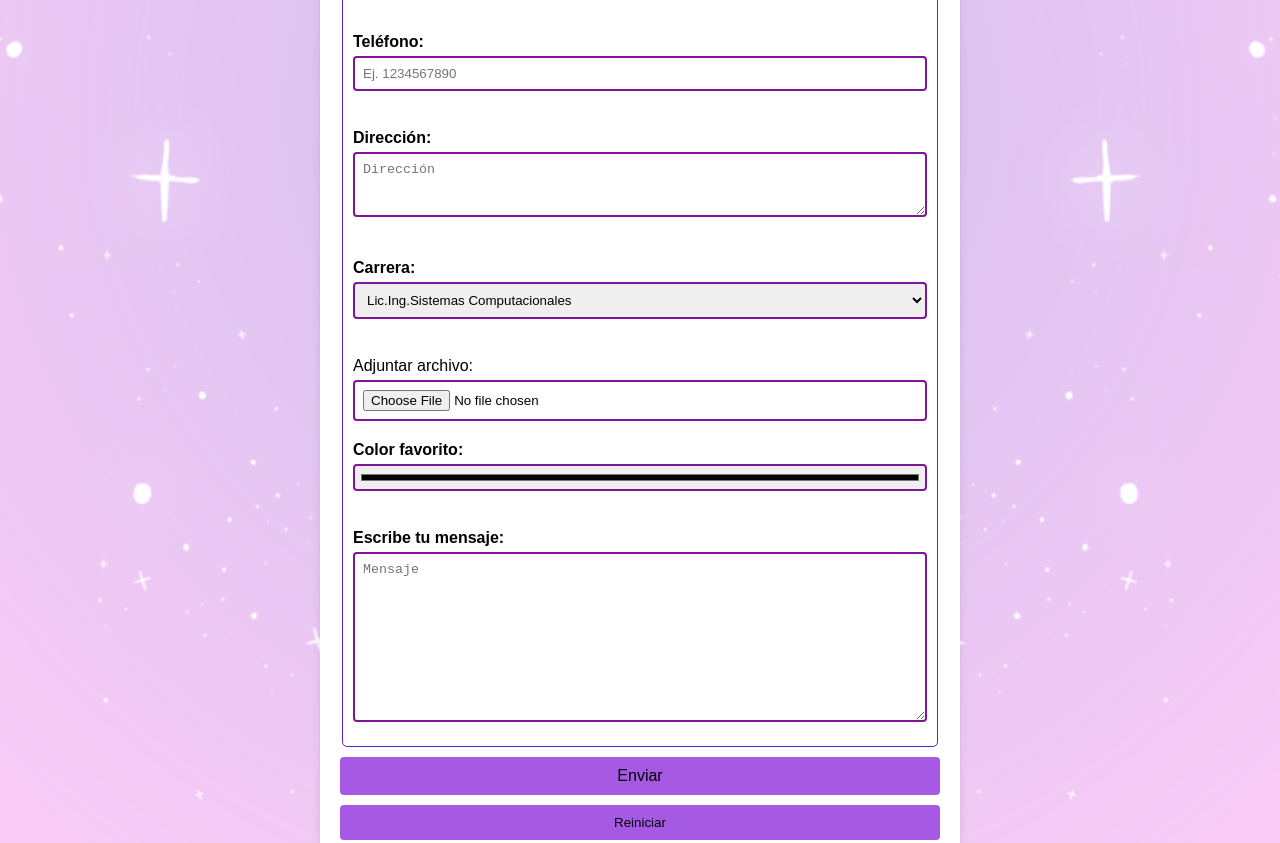
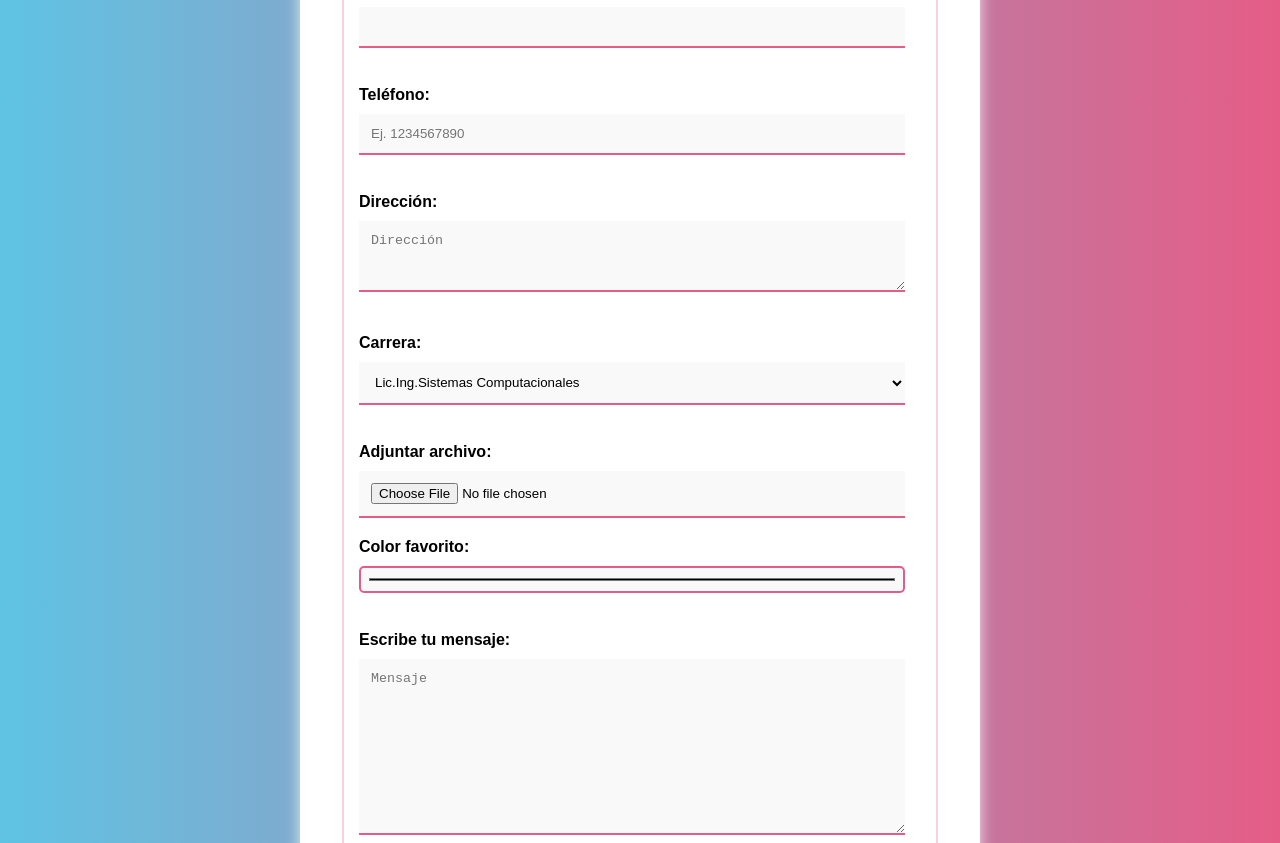
Before and after one commit to molotovich/Proyecto-Yessica, a plain HTML site: page html/Practica - copia.no10.html in a window 1280 px wide. Shown: the part 665-1508 px from the top of the page. Drawn offline with Linux system fonts and the light colour scheme.

Commit message:
Agregue mas estilo a mi formulario y otros cambios a la principal

```diff
--- a/css/estiloFormulario.css
+++ b/css/estiloFormulario.css
@@ -1,9 +1,8 @@
 body {
     font-family: Arial, sans-serif;
-    background-color:;
-    background-image: url('/Imagenes/Pink\ Purple\ Gradient\ Aesthetic\ Motivational\ Quote\ Desktop\ Wallpaper.png'); /* Reemplaza 'tu_imagen_de_fondo.jpg' con la ruta de tu imagen */
-    background-size: cover;
-    background-position: center;
+    background: #E55D87;
+    background: -webkit-linear-gradient(to right, #5FC3E4, #E55D87);
+    background: linear-gradient(to right, #5FC3E4, #E55D87);
     margin: 0;
     padding: 0;
 }
@@ -12,49 +11,43 @@ form {
     max-width: 600px;
     margin: 20px auto;
     background-color: #fff;
-    padding: 20px;
-    border-radius: 8px;
-    box-shadow: 0 0 10px rgba(0, 0, 0, 0.1);
+    padding: 40px;
+    border-radius: 10px;
+    box-shadow: 0 0 15px rgba(255, 255, 255, 0.8);
 }
 
 h1, h3, h4 {
     font-family: 'Dancing Script', cursive;
-    color: rgb(230, 0, 255);
+    color: #000000;
 }
 
 fieldset {
-    border: 1px solid #6222c9;
-    padding: 10px;
-    border-radius: 5px;
-    margin-bottom: 10px;
+    border: 2px solid #f6d4de;
+    padding: 15px;
+    border-radius: 8px;
+    margin-bottom: 20px;
 }
 
 label {
     display: block;
-    margin: 10px 0 5px;
+    margin-bottom: 10px;
+    color: #000000;
 }
 
 input, select, textarea {
-    width: 100%;
-    padding: 8px;
-    margin-bottom: 10px;
+    width: calc(100% - 16px);
+    padding: 12px;
+    margin-bottom: 20px;
     box-sizing: border-box;
-    border: 1px solid #ccc;
-    border-radius: 4px;
+    border: none;
+    border-bottom: 2px solid #E55D87;
+    border-radius: 0;
+    background-color: #f9f9f9;
 }
 
-input[type="button"] {
-    background-color: #4caf50;
-    color: #fff;
-    border: none;
-    padding: 10px 20px;
-    font-size: 16px;
-    cursor: pointer;
-    border-radius: 4px;
-}
-
-input[type="button"]:hover {
-    background-color: #45a049;
+input:focus, select:focus, textarea:focus {
+    outline: none;
+    border-bottom-color: #a65ae4;
 }
 
 textarea {
@@ -68,47 +61,31 @@ center {
 
 .inline-block-container {
     display: inline-block;
-    margin-right: 20px; /* Puedes ajustar el margen según tus preferencias */
+    margin-right: 20px;
 }
 
-/* Agrega tu estilo en tu archivo de estilos CSS o en el bloque de estilo en el encabezado HTML */
-
-/* Estilo para los campos de texto */
-input[type="text"],
-input[type="date"],
-input[type="email"],
-input[type="tel"],
-select,
-textarea {
-    border: 2px solid #801598; /* Cambia el color del contorno a tu preferencia, en este caso, azul */
-    padding: 8px; /* Añade un relleno para dar espacio al texto dentro del recuadro */
+input[type="button"],
+input[type="reset"] {
+    border: 2px solid #a65ae4;
+    background-color: #a65ae4;
+    color: #fff;
+    padding: 12px 20px;
+    cursor: pointer;
+    border-radius: 5px;
+    transition: background-color 0.3s, border 0.3s, color 0.3s;
 }
 
-/* Estilo para los campos de archivo */
-input[type="file"] {
-    border: 2px solid #801598; /* Puedes cambiar el color según tus preferencias */
-    padding: 8px;
+input[type="button"]:hover,
+input[type="reset"]:hover {
+    background-color: rgb(188, 26, 172);
+    border: 2px solid #000000;
+    color: #000000;
 }
 
-/* Estilo para los campos de color */
 input[type="color"] {
-    border: 2px solid #801598;
-    padding: 4px; /* Se puede ajustar según tus necesidades */
+    border: 2px solid #E55D87;
+    border-radius: 5px;
+    padding: 6px;
+    margin-bottom: 20px;
+
 }
-
-/* Estilo para los botones */
-input[type="button"],
-input[type="reset"] {
-    border: 2px solid #a65ae4; /* Cambia el color del contorno a tu preferencia, en este caso, verde */
-    background-color: #a65ae4; /* Cambia el color de fondo del botón */
-    color: #000000; /* Cambia el color del texto del botón */
-    padding: 8px 16px; /* Añade un relleno para dar espacio al texto dentro del botón */
-    cursor: pointer;
-}
-
-/* Estilo para los botones cuando se les pasa el mouse */
-input[type="button"]:hover,
-input[type="reset"]:hover {
-    background-color: rgb(188, 26, 172); /* Cambia el color de fondo del botón al pasar el mouse */
-    border: 2px solid #000000; /* Cambia el color del contorno al pasar el mouse */
-}
--- a/html/Practica - copia.no10.html
+++ b/html/Practica - copia.no10.html
@@ -5,27 +5,26 @@
     <meta name="viewport" content="width=device-width, initial-scale=1.0">
     <title>Inputs HTML</title>
     <link rel="stylesheet" type="text/css" href="/css/estiloFormulario.css">
-
 </head>
 <body>
     <center><h1>Formulario</h1></center>
-    <center><h3>Yessica Gonzalez Acopa</h3></center>
+    <center><h3>Alumnos UMAEE</h3></center>
     <form>
         <fieldset>
             <legend><h3><i>Datos personales</i></h3></legend>
+
             <label for="nombre"><b>Nombre completo: </b></label>
             <input id="nombre" type="text"><br><br>
 
             <label for="sexo"><b>Sexo: </b></label>
-
             <div class="inline-block-container">
-                <label for="Masculino">Masculino</label>
+                <label for="masculino">Masculino</label>
                 <input type="radio" id="masculino" name="genero" value="Masculino" checked>
             </div>
 
             <div class="inline-block-container">
                 <label for="femenino">Femenino</label>
-                <input type="radio" id="femenino" name="genero" value="femenino">
+                <input type="radio" id="femenino" name="genero" value="Femenino">
             </div>
 
             <br><br>
@@ -50,8 +49,8 @@
             <label for="direccion"><b>Dirección:</b></label>
             <textarea rows="3" cols="50" placeholder="Dirección" id="direccion"></textarea><br><br>
 
-            <label for="Carrera"><b>Carrera:</b></label>
-            <select name="Carrera" id="Carrera">
+            <label for="carrera"><b>Carrera:</b></label>
+            <select name="carrera" id="carrera">
                 <option value="LISC">Lic.Ing.Sistemas Computacionales</option>
                 <option value="LP">Lic.Publicidad</option>
                 <option value="LCC">Lic.Criminologia y criminalista</option>
@@ -59,7 +58,7 @@
                 <option value="LMNG">Lic.Mercadotecnia y negocios digitales</option>
             </select><br><br>
 
-            <label for="archivoAdjunto">Adjuntar archivo:</label>
+            <label for="archivoAdjunto"><b>Adjuntar archivo:</b></label>
             <input type="file" id="archivoAdjunto" name="archivoAdjunto">
 
             <label for="colorFavorito"><b>Color favorito:</b></label>
```
Also changed, not shown: Principalweb.html (+1 -0 lines).
